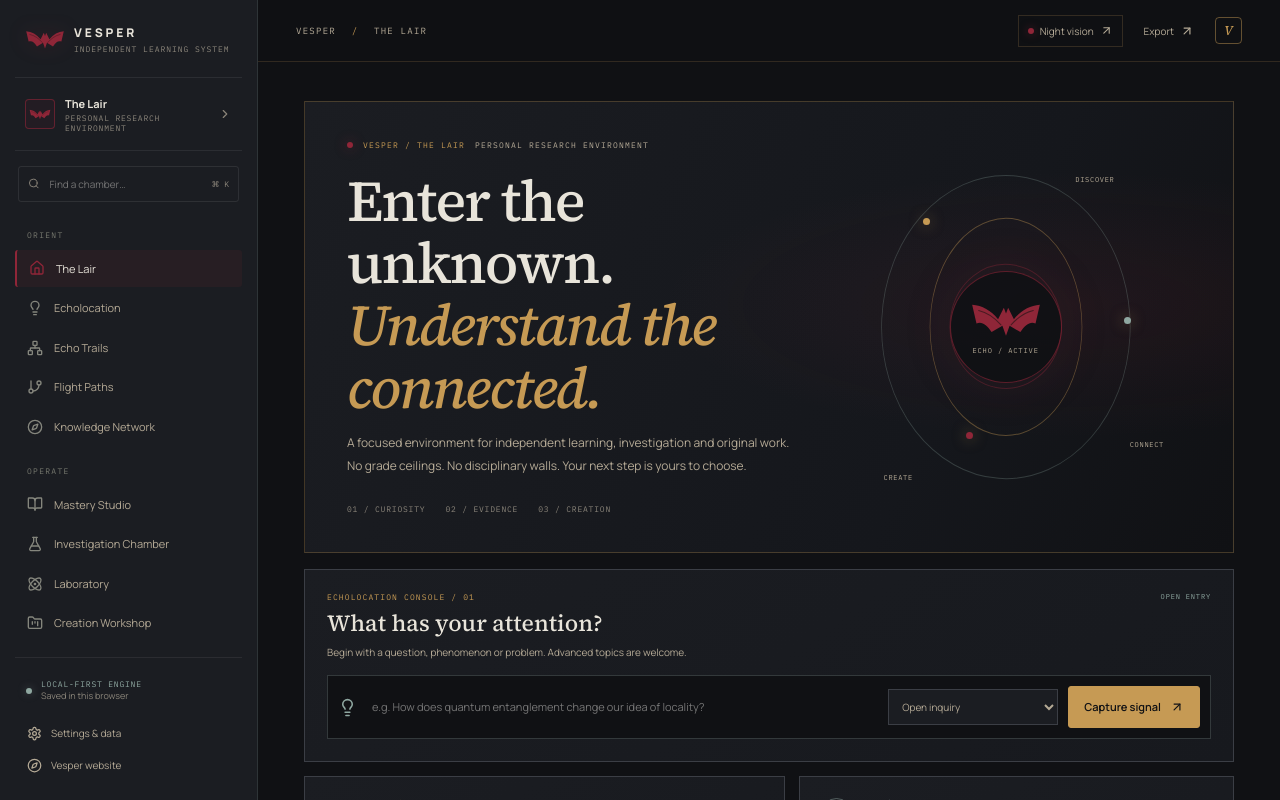
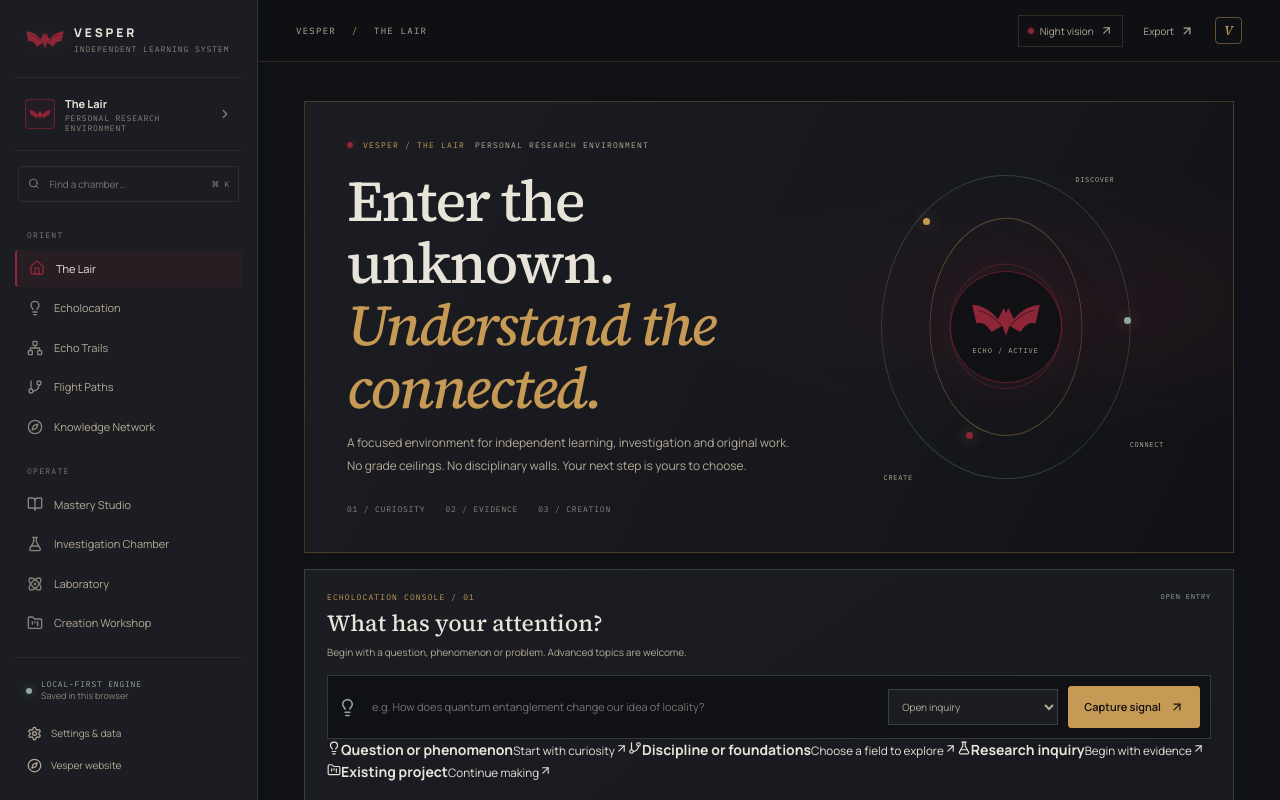
Before and after one commit to DT-09/lumen-als, a React (Vite) app in the folder web/: page /workspace in a window 1280 px wide. Shown: the top 800 px of the page. Built offline with nearby package versions, Linux system fonts and the light colour scheme.

Commit message:
Add hybrid entry routes to the Lair

```diff
--- a/web/src/App.tsx
+++ b/web/src/App.tsx
@@ -211,6 +211,12 @@ function Overview() {
         </select>
         <button className="button primary" type="submit" disabled={!draft.trim()}>Capture signal <ArrowUpRight size={14}/></button>
       </form>
+      <div className="lair-entry-routes" aria-label="Other ways to begin">
+        <Link to="/workspace/questions"><Lightbulb size={14}/><span><b>Question or phenomenon</b><small>Start with curiosity</small></span><ArrowUpRight size={13}/></Link>
+        <Link to="/workspace/paths"><GitBranch size={14}/><span><b>Discipline or foundations</b><small>Choose a field to explore</small></span><ArrowUpRight size={13}/></Link>
+        <Link to="/workspace/investigations"><FlaskConical size={14}/><span><b>Research inquiry</b><small>Begin with evidence</small></span><ArrowUpRight size={13}/></Link>
+        <Link to="/workspace/projects"><FolderKanban size={14}/><span><b>Existing project</b><small>Continue making</small></span><ArrowUpRight size={13}/></Link>
+      </div>
     </section>
 
     <section className="lair-mission-grid">
```
